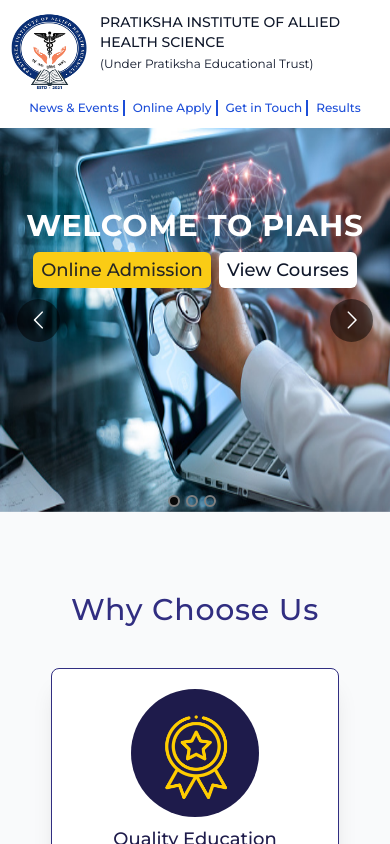
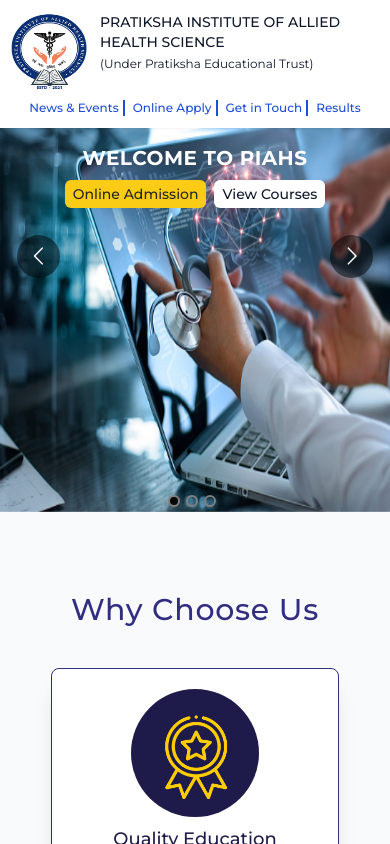
Before and after one commit to naochaLuwang/piahs, a Next.js app: page / in a window 390 px wide. Shown: the top 844 px of the page. Built offline with nearby package versions, Linux system fonts and the light colour scheme; no server answers; the database is empty.

Commit message:
mobile header added

```diff
--- a/components/Header/MobileHeader.tsx
+++ b/components/Header/MobileHeader.tsx
@@ -3,7 +3,7 @@ import Link from "next/link";
 
 const MobileHeader = () => {
   return (
-    <div className="flex flex-col w-full h-32 px-2 py-3 shadow-sm lg:hidden">
+    <div className="fixed top-0 z-50 flex flex-col w-full h-32 px-2 py-3 bg-white shadow-sm lg:hidden">
       <div className="flex w-full space-x-3">
         <div className="relative flex-shrink-0 w-20 h-20">
           <Image src="/PIAHS_logo.png" alt="logo" fill />
--- a/components/Home/Carousal.tsx
+++ b/components/Home/Carousal.tsx
@@ -43,19 +43,19 @@ const HomeCarousal = ({ carousalImages }: any) => {
     <>
       {!loading ? (
         <div className="relative w-full">
-          <div className="absolute z-20 w-full text-center top-20">
+          <div className="absolute z-20 w-full text-center lg:top-20 top-36">
             <div className="flex flex-col items-center space-y-2">
-              <h1 className="text-3xl font-bold tracking-wide text-white">
+              <h1 className="text-xl font-bold tracking-wide text-white lg:text-3xl">
                 WELCOME TO PIAHS
               </h1>
               <div className="flex space-x-2">
                 <Link href="/">
-                  <p className="px-2 py-1 text-lg font-medium bg-yellow-400 rounded-md hover:bg-yellow-500 text-neutral-800 w-fit">
+                  <p className="px-2 py-1 text-sm font-medium bg-yellow-400 rounded-md lg:text-lg hover:bg-yellow-500 text-neutral-800 w-fit">
                     Online Admission
                   </p>
                 </Link>
                 <Link href="/">
-                  <p className="px-2 py-1 text-lg font-medium bg-white rounded-md w-fit">
+                  <p className="px-2 py-1 text-sm font-medium bg-white rounded-md lg:text-lg w-fit">
                     View Courses
                   </p>
                 </Link>
@@ -80,7 +80,7 @@ const HomeCarousal = ({ carousalImages }: any) => {
             {carousalImages.map((image: any) => (
               <div
                 key={image.title}
-                className="relative w-full lg:h-[82vh] h-96 lg:mt-10"
+                className="relative w-full lg:h-[82vh] h-96  lg:mt-10 mt-32"
               >
                 <Image
                   src={image.url}
```
